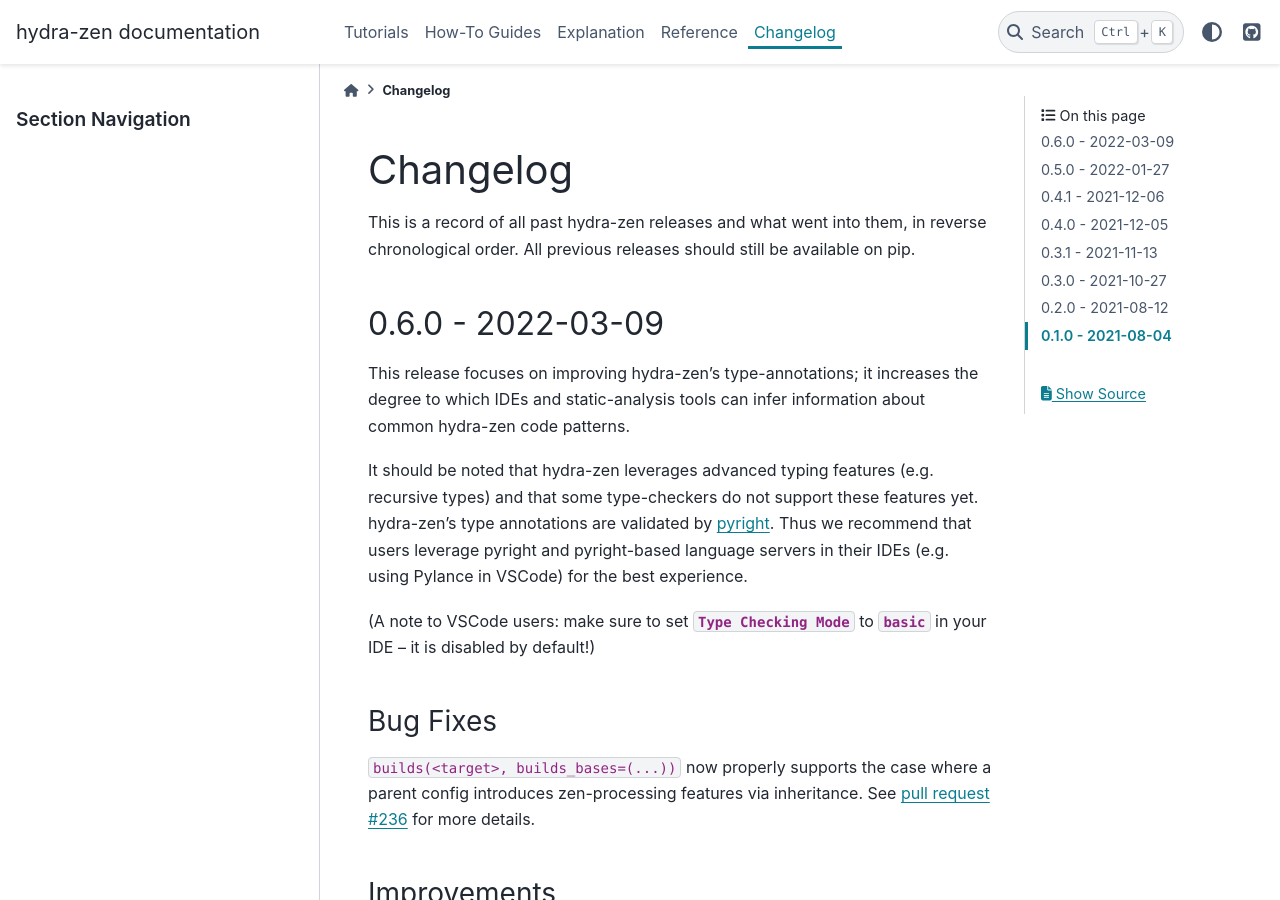
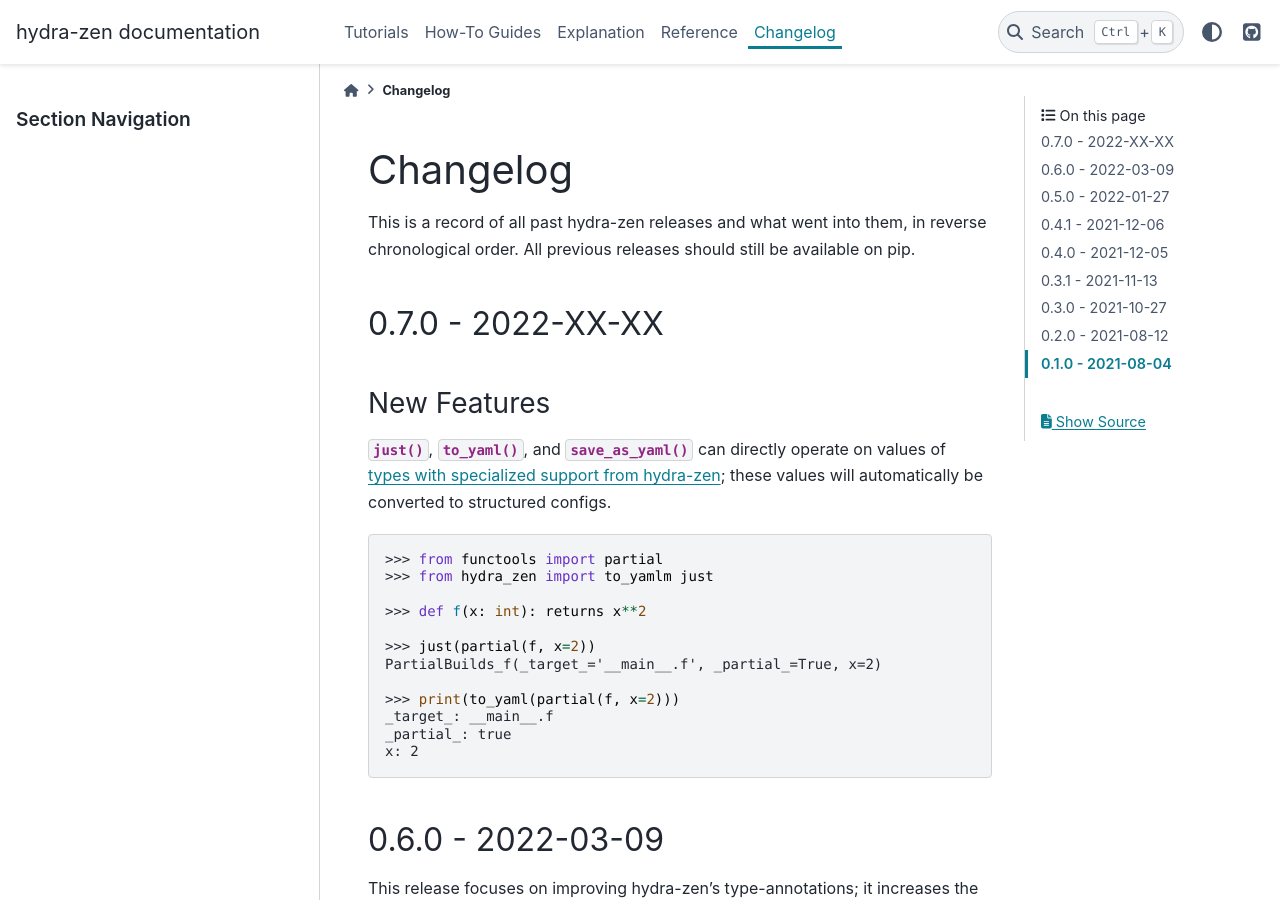
Before and after one commit to mit-ll-responsible-ai/hydra-zen, a Sphinx documentation site: the page built from docs/source/changes.rst, in a window 1280 px wide and 900 px high. Built offline with Sphinx 7.4.7 and the PyData theme 0.15.4, drawn with Linux system fonts in a browser that asks for light colours; the version number could not be read and is left out.

Commit message:
`to_yaml` and `save_yaml` now reflect hydra-zen's extended type support (#259)
* add test

* to_yaml and save_yaml will auto-convert using just

* add docs

* apply_just should be private

* docs

* fix docs

Co-authored-by: rsokl <ryan.soklaski@ll.mit.edu>

```diff
--- a/docs/source/changes.rst
+++ b/docs/source/changes.rst
@@ -7,6 +7,33 @@
 
 This is a record of all past hydra-zen releases and what went into them, in reverse
 chronological order. All previous releases should still be available on pip.
+
+.. _v0.7.0:
+
+------------------
+0.7.0 - 2022-XX-XX
+------------------
+
+New Features
+------------
+:func:`~hydra_zen.just`, :func:`~hydra_zen.to_yaml`, and :func:`~hydra_zen.save_as_yaml` can directly
+operate on values of :ref:`types with specialized support from hydra-zen <additional-types>`; these
+values will automatically be converted to structured configs.
+
+.. code-block:: pycon
+
+   >>> from functools import partial
+   >>> from hydra_zen import to_yamlm just
+
+   >>> def f(x: int): returns x**2
+
+   >>> just(partial(f, x=2))
+   PartialBuilds_f(_target_='__main__.f', _partial_=True, x=2)
+
+   >>> print(to_yaml(partial(f, x=2)))
+   _target_: __main__.f
+   _partial_: true
+   x: 2
 
 .. _v0.6.0:
 
```
Also changed, not shown: docs/source/api_reference.rst (+8 -3 lines), 4 other files.
